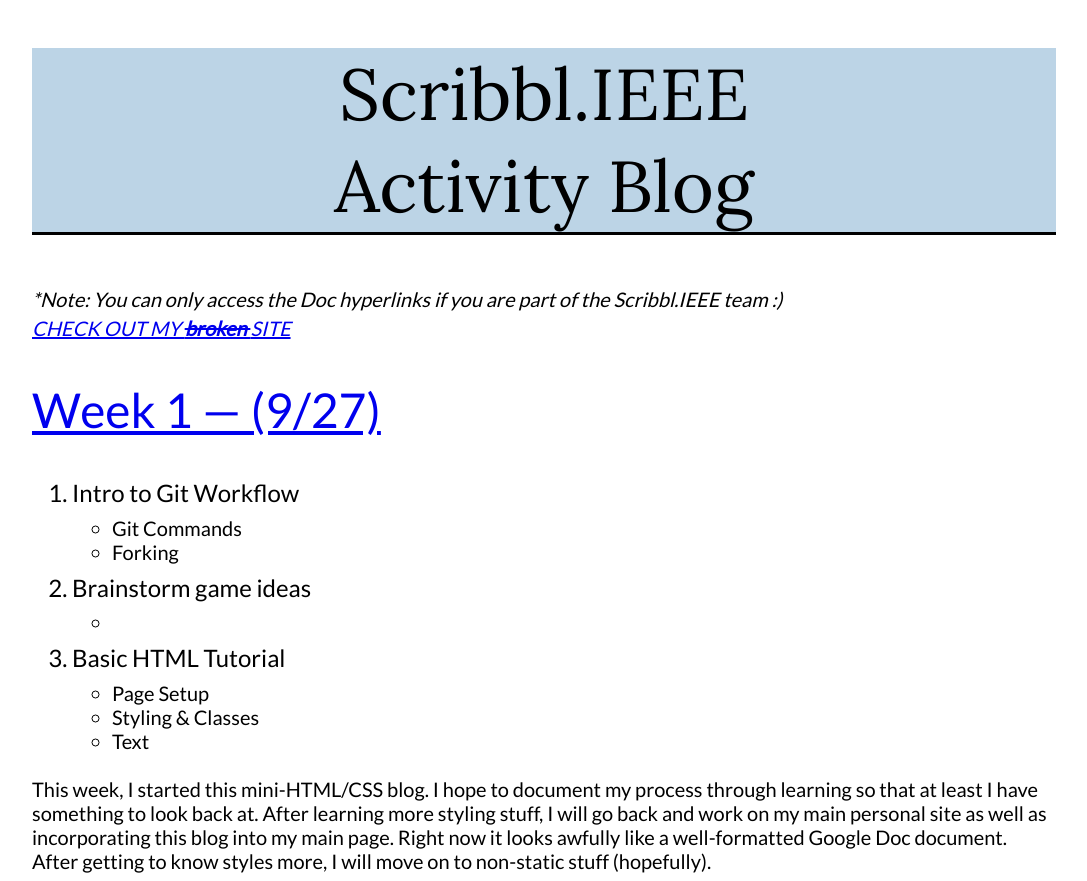
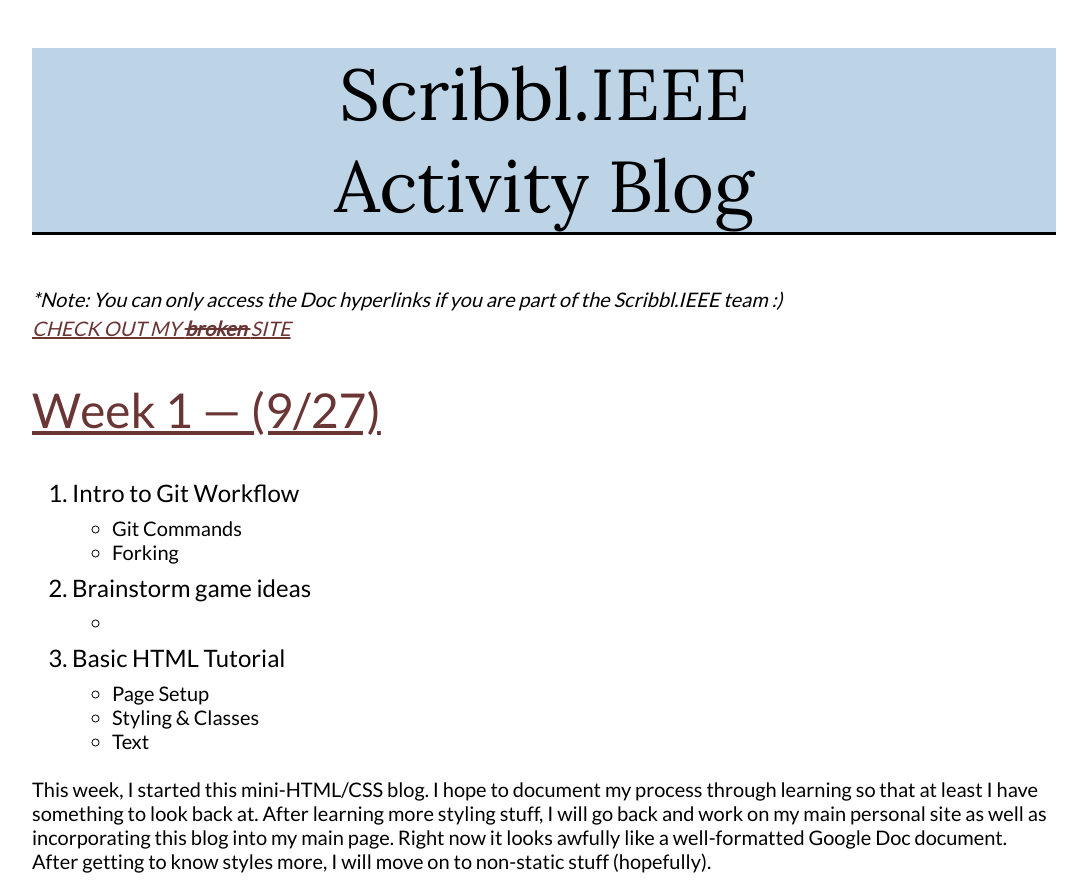
Before and after one commit to royh02/old-site, a plain HTML site: page scribbl_blog.html in a window 1280 px wide. Shown: the whole page, without its empty margins (96-1183 px from the left). Drawn offline with Linux system fonts and the light colour scheme.

Commit message:
Integrated blog page to main index page

```diff
--- a/css/main.css
+++ b/css/main.css
@@ -80,8 +80,21 @@ Primary use:
   color: #fff;
   line-height: 1;
 }
-
-
+a:link {
+  color: white;
+  background-color: transparent;
+  text-decoration: none;
+}
+a:visited {
+  color: white;
+  background-color: transparent;
+  text-decoration: none;
+}
+a:hover {
+  color: #e47474;
+  background-color: transparent;
+  text-shadow: #fff;
+}
 
 /*//////////////////////////////////////////////////////////////////
 [ M-Text 16 - 25 ]*/
--- a/scribbl_blog.html
+++ b/scribbl_blog.html
@@ -40,6 +40,21 @@ body {
 }
 .strikethru {
     text-decoration: line-through;
+}
+a:link {
+  color: #6a3535;
+  background-color: transparent;
+  text-decoration: underline;
+}
+a:visited {
+  color: #6a3535;
+  background-color: transparent;
+  text-decoration: none;
+}
+a:hover {
+  color: #e47474;
+  background-color: transparent;
+  text-shadow: #fff;
 }
 </style>
 <h1>
```
Also changed, not shown: index.html (+3 -0 lines).
